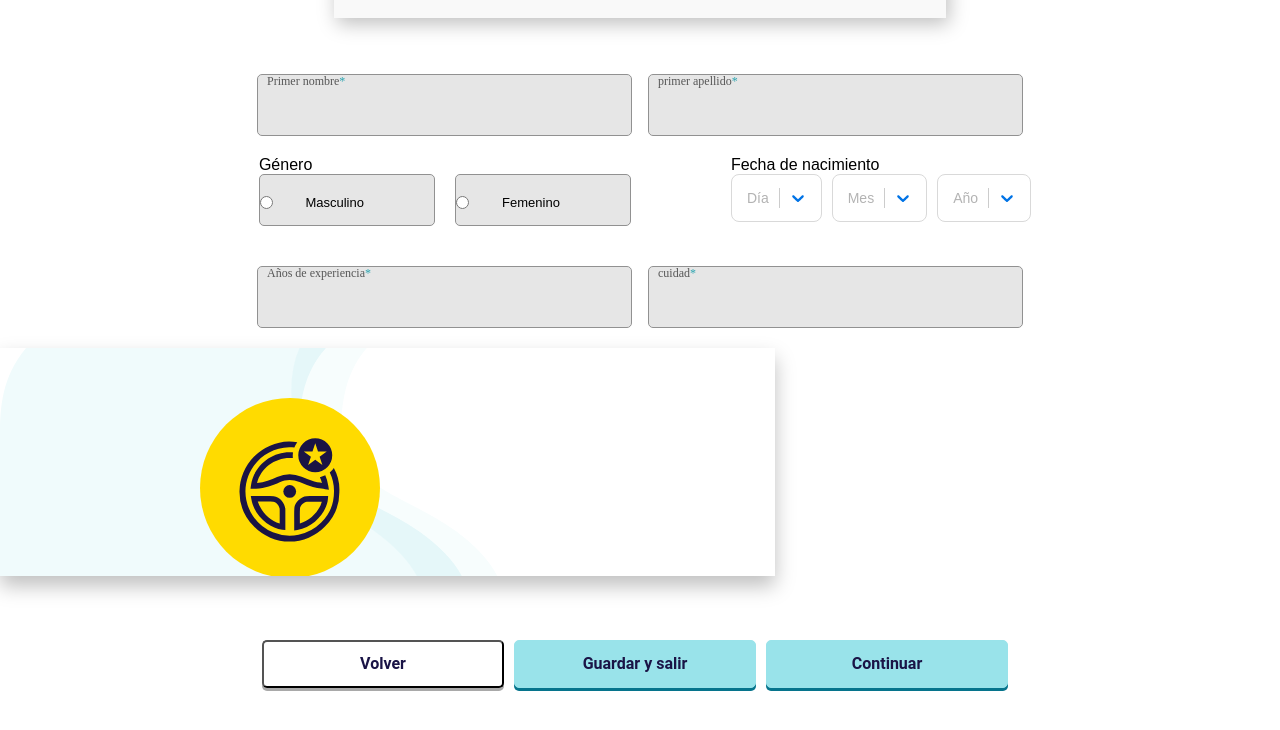
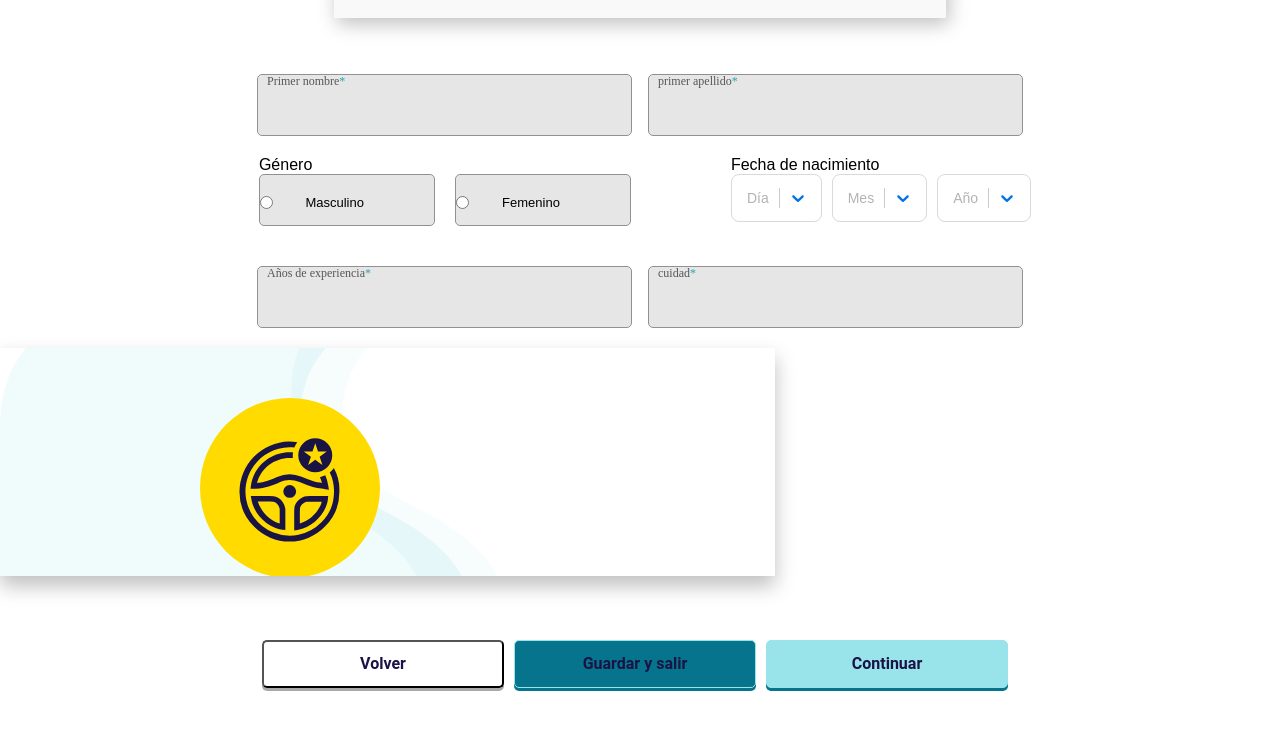
Before and after one commit to FedericoBenitezItConsultores/-opportunity-factory-practice-project, a React (Vite) app: page /inf-person in a window 1280 px wide. In both pictures the pointer is over the button "Guardar y salir". Shown: the part 509-1239 px from the top of the page. Built offline with nearby package versions, Linux system fonts and the light colour scheme.

Commit message:
boton hover

```diff
--- a/src/components/molecules/footer/style.module.css
+++ b/src/components/molecules/footer/style.module.css
@@ -24,11 +24,16 @@
   font-family: Roboto-Bold, Roboto;
   margin-right: 10px;
   font-weight: 700;
+
+  transition: background-color 0.3s ease; /* Suaviza el cambio de color */
+}
+.button:hover {
+  background-color: #06748c; /* Color cuando el mouse está encima */
 }
 
 .container {
   padding-bottom: 40px;
 }
-.cotizacion{
+.cotizacion {
   padding-bottom: 40px;
 }
```
